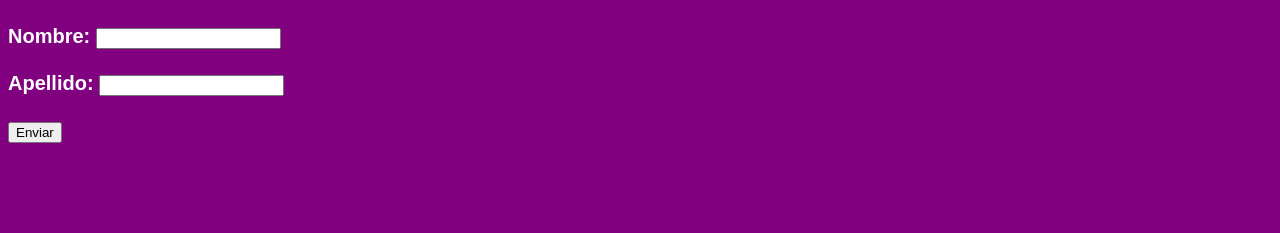
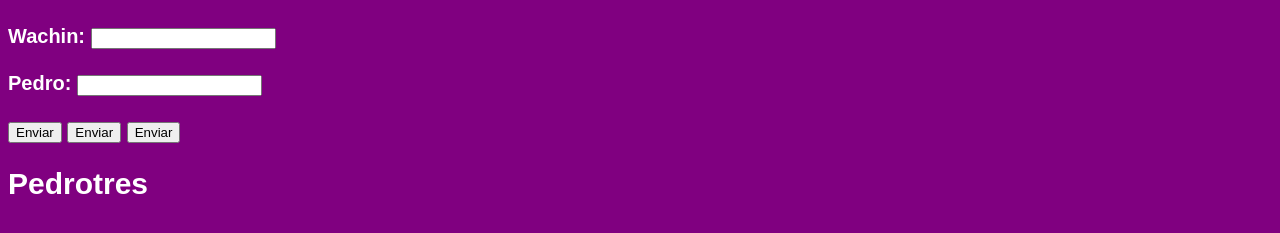
Before and after one commit to Samplezt/recitapp, a plain HTML site: page index.html in a window 1280 px wide. Shown: the part 379-612 px from the top of the page. Drawn offline with Linux system fonts and the light colour scheme.

Commit message:
Probando merge

```diff
--- a/index.html
+++ b/index.html
@@ -20,21 +20,23 @@
       </header>
       <br>
 
-      <label for="name">Nombre:</label>
+      <label for="name">Wachin:</label>
       <input type="text" name="firstname">
       <br>
       <br>
 
 
-      <label for="apellido">Apellido:</label>
+      <label for="apellido">Pedro:</label>
       <input type="text" name="lastname">
       <br>
       <br>
 
 
       <input type="submit" value="Enviar">
+      <input type="submit" value="Enviar">
+      <input type="submit" value="Enviar">
 
-
+      <h2>Pedrotres</h2>
 
 
     </form>
```
